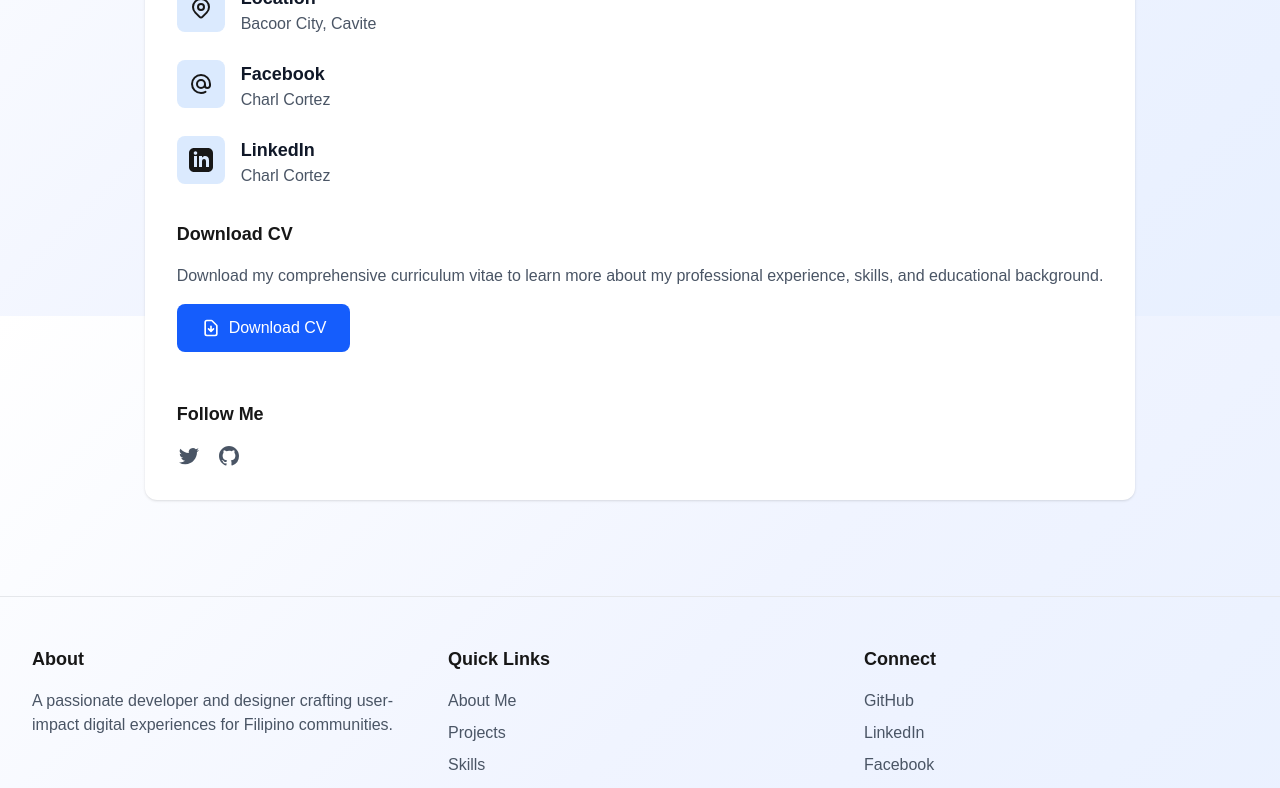
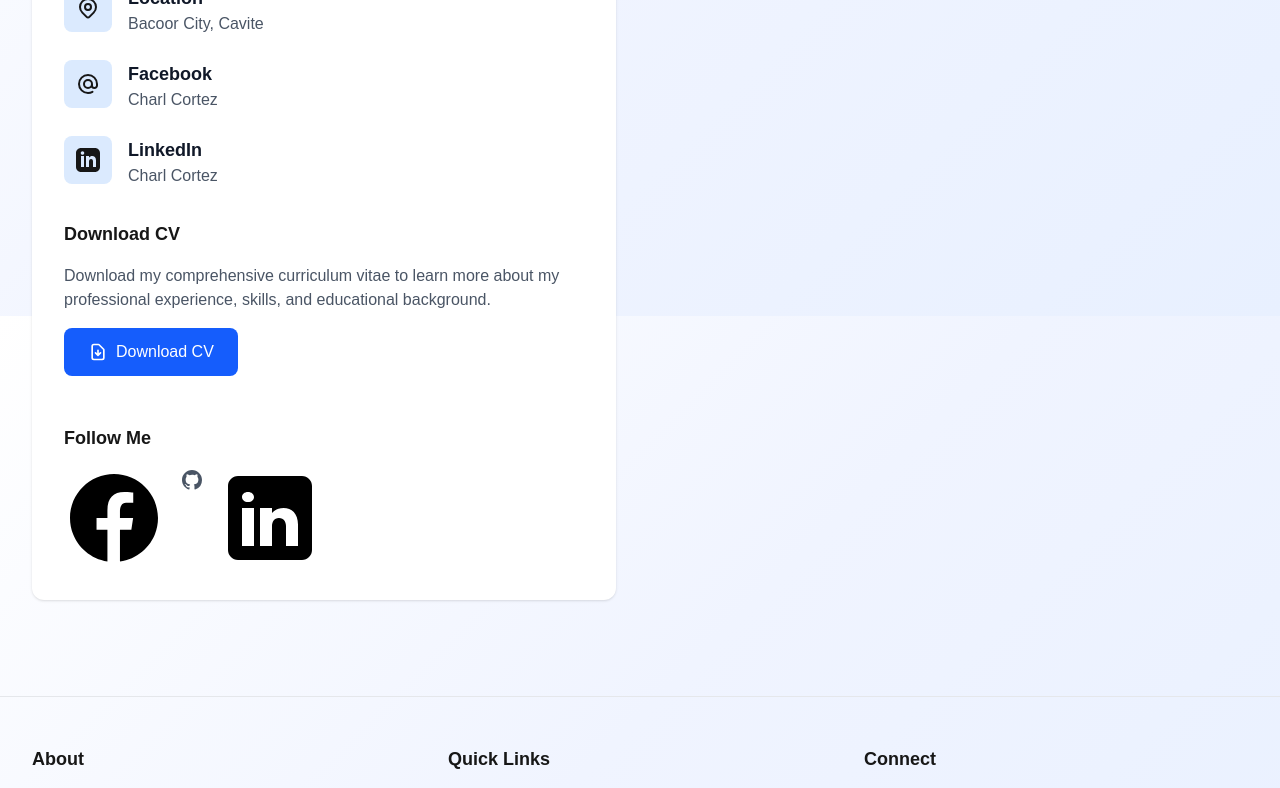
Before and after one commit to Cha17/portfolio, a Next.js app: page /contact in a window 1280 px wide. Shown: the part 484-1272 px from the top of the page. Built offline with nearby package versions, Linux system fonts and the light colour scheme.

Commit message:
Fixed social icons

```diff
--- a/src/app/contact/page.tsx
+++ b/src/app/contact/page.tsx
@@ -141,7 +141,89 @@ export default function ContactPage() {
             </div>
           </AnimatedElement>
 
-          <div className="flex justify-center">
+          <div className="grid grid-cols-1 lg:grid-cols-2 gap-12 justify-center">
+            {/* <AnimatedElement delay={100}>
+              <div className="bg-white dark:bg-gray-800 rounded-xl p-8 shadow-sm">
+                <h2 className="text-2xl font-bold mb-6">Send a Message</h2>
+                <form onSubmit={handleSubmit} className="space-y-6">
+                  <div>
+                    <label
+                      htmlFor="name"
+                      className="block text-sm font-medium text-gray-900 dark:text-gray-100 mb-2"
+                    >
+                      Name
+                    </label>
+                    <input
+                      type="text"
+                      id="name"
+                      name="name"
+                      value={formData.name}
+                      onChange={handleChange}
+                      className="w-full px-4 py-2 rounded-lg border border-gray-300 dark:border-gray-600 bg-white dark:bg-gray-700 text-gray-900 dark:text-white focus:outline-none focus:ring-2 focus:ring-blue-500 dark:focus:ring-blue-400"
+                      required
+                    />
+                  </div>
+                  <div>
+                    <label
+                      htmlFor="email"
+                      className="block text-sm font-medium text-gray-900 dark:text-gray-100 mb-2"
+                    >
+                      Email
+                    </label>
+                    <input
+                      type="email"
+                      id="email"
+                      name="email"
+                      value={formData.email}
+                      onChange={handleChange}
+                      className="w-full px-4 py-2 rounded-lg border border-gray-300 dark:border-gray-600 bg-white dark:bg-gray-700 text-gray-900 dark:text-white focus:outline-none focus:ring-2 focus:ring-blue-500 dark:focus:ring-blue-400"
+                      required
+                    />
+                  </div>
+                  <div>
+                    <label
+                      htmlFor="subject"
+                      className="block text-sm font-medium text-gray-900 dark:text-gray-100 mb-2"
+                    >
+                      Subject
+                    </label>
+                    <input
+                      type="text"
+                      id="subject"
+                      name="subject"
+                      value={formData.subject}
+                      onChange={handleChange}
+                      className="w-full px-4 py-2 rounded-lg border border-gray-300 dark:border-gray-600 bg-white dark:bg-gray-700 text-gray-900 dark:text-white focus:outline-none focus:ring-2 focus:ring-blue-500 dark:focus:ring-blue-400"
+                      required
+                    />
+                  </div>
+                  <div>
+                    <label
+                      htmlFor="message"
+                      className="block text-sm font-medium text-gray-900 dark:text-gray-100 mb-2"
+                    >
+                      Message
+                    </label>
+                    <textarea
+                      id="message"
+                      name="message"
+                      value={formData.message}
+                      onChange={handleChange}
+                      rows={4}
+                      className="w-full px-4 py-2 rounded-lg border border-gray-300 dark:border-gray-600 bg-white dark:bg-gray-700 text-gray-900 dark:text-white focus:outline-none focus:ring-2 focus:ring-blue-500 dark:focus:ring-blue-400"
+                      required
+                    />
+                  </div>
+                  <button
+                    type="submit"
+                    className="w-full px-6 py-3 bg-blue-600 hover:bg-blue-700 dark:bg-blue-500 dark:hover:bg-blue-600 text-white rounded-lg transition-colors"
+                  >
+                    Send Message
+                  </button>
+                </form>
+              </div>
+            </AnimatedElement> */}
+
             <AnimatedElement delay={200}>
               <div className="bg-white dark:bg-gray-800 rounded-xl p-8 shadow-sm">
                 <h2 className="text-2xl font-bold mb-6">Contact Information</h2>
@@ -202,11 +284,14 @@ export default function ContactPage() {
                     >
                       <span className="sr-only">Facebook</span>
                       <svg
-                        className="w-6 h-6"
-                        fill="currentColor"
-                        viewBox="0 0 24 24"
+                        xmlns="http://www.w3.org/2000/svg"
+                        x="0px"
+                        y="0px"
+                        width="100"
+                        height="100"
+                        viewBox="0 0 50 50"
                       >
-                        <path d="M8.29 20.251c7.547 0 11.675-6.253 11.675-11.675 0-.178 0-.355-.012-.53A8.348 8.348 0 0022 5.92a8.19 8.19 0 01-2.357.646 4.118 4.118 0 001.804-2.27 8.224 8.224 0 01-2.605.996 4.107 4.107 0 00-6.993 3.743 11.65 11.65 0 01-8.457-4.287 4.106 4.106 0 001.27 5.477A4.072 4.072 0 012.8 9.713v.052a4.105 4.105 0 003.292 4.022 4.095 4.095 0 01-1.853.07 4.108 4.108 0 003.834 2.85A8.233 8.233 0 012 18.407a11.616 11.616 0 006.29 1.84" />
+                        <path d="M25,3C12.85,3,3,12.85,3,25c0,11.03,8.125,20.137,18.712,21.728V30.831h-5.443v-5.783h5.443v-3.848 c0-6.371,3.104-9.168,8.399-9.168c2.536,0,3.877,0.188,4.512,0.274v5.048h-3.612c-2.248,0-3.033,2.131-3.033,4.533v3.161h6.588 l-0.894,5.783h-5.694v15.944C38.716,45.318,47,36.137,47,25C47,12.85,37.15,3,25,3z"></path>
                       </svg>
                     </a>
                     <a
@@ -226,23 +311,22 @@ export default function ContactPage() {
                         />
                       </svg>
                     </a>
-                    {/* <a
-                      href="#"
+                    <a
+                      href="https://www.linkedin.com/in/charl-cortez-814232264?utm_source=share&utm_campaign=share_via&utm_content=profile&utm_medium=android_app"
                       className="text-gray-600 hover:text-gray-900 dark:text-gray-400 dark:hover:text-gray-100"
                     >
                       <span className="sr-only">LinkedIn</span>
                       <svg
-                        className="w-6 h-6"
-                        fill="currentColor"
-                        viewBox="0 0 24 24"
+                        xmlns="http://www.w3.org/2000/svg"
+                        x="0px"
+                        y="0px"
+                        width="100"
+                        height="100"
+                        viewBox="0 0 50 50"
                       >
-                        <path
-                          fillRule="evenodd"
-                          d="M19 0h-14c-2.761 0-5 2.239-5 5v14c0 2.761 2.239 5 5 5h14c2.762 0 5-2.239 5-5v-14c0-2.761-2.238-5-5-5zm-11 19h-3v-11h3v11zm-1.5-12.268c-.966 0-1.75-.79-1.75-1.764s.784-1.764 1.75-1.764 1.75.79 1.75 1.764-.783 1.764-1.75 1.764zm13.5 12.268h-3v-5.604c0-3.368-4-3.113-4 0v5.604h-3v-11h3v1.765c1.396-2.586 7-2.777 7 2.476v6.759z"
-                          clipRule="evenodd"
-                        />
+                        <path d="M41,4H9C6.24,4,4,6.24,4,9v32c0,2.76,2.24,5,5,5h32c2.76,0,5-2.24,5-5V9C46,6.24,43.76,4,41,4z M17,20v19h-6V20H17z M11,14.47c0-1.4,1.2-2.47,3-2.47s2.93,1.07,3,2.47c0,1.4-1.12,2.53-3,2.53C12.2,17,11,15.87,11,14.47z M39,39h-6c0,0,0-9.26,0-10 c0-2-1-4-3.5-4.04h-0.08C27,24.96,26,27.02,26,29c0,0.91,0,10,0,10h-6V20h6v2.56c0,0,1.93-2.56,5.81-2.56 c3.97,0,7.19,2.73,7.19,8.26V39z"></path>
                       </svg>
-                    </a> */}
+                    </a>
                   </div>
                 </div>
               </div>
```
